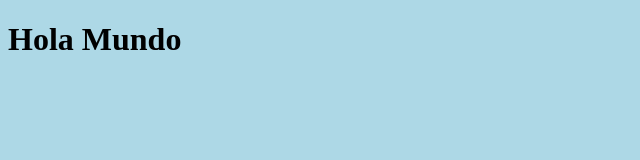
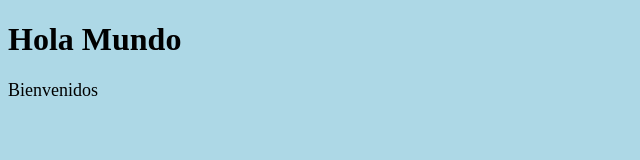
Before and after one commit to OsvaVegaAgui/clase3, a plain HTML site: page index.html in a window 1280 px wide. Shown: the whole page, without its empty margins (0-640 px from the left). Drawn offline with Linux system fonts and the light colour scheme.

Commit message:
Se modifico todo

```diff
--- a/index.html
+++ b/index.html
@@ -10,6 +10,8 @@
 
     <h1>Hola Mundo</h1>
 
+    <p>Bienvenidos</p>
+
     <script src="app.js"></script>
 </body>
 </html>
--- a/style.css
+++ b/style.css
@@ -1,3 +1,7 @@
 body{
     background-color: lightblue;
 }
+
+p{
+    font-size: 18px;
+}
```
Also changed, not shown: 1 other file.
